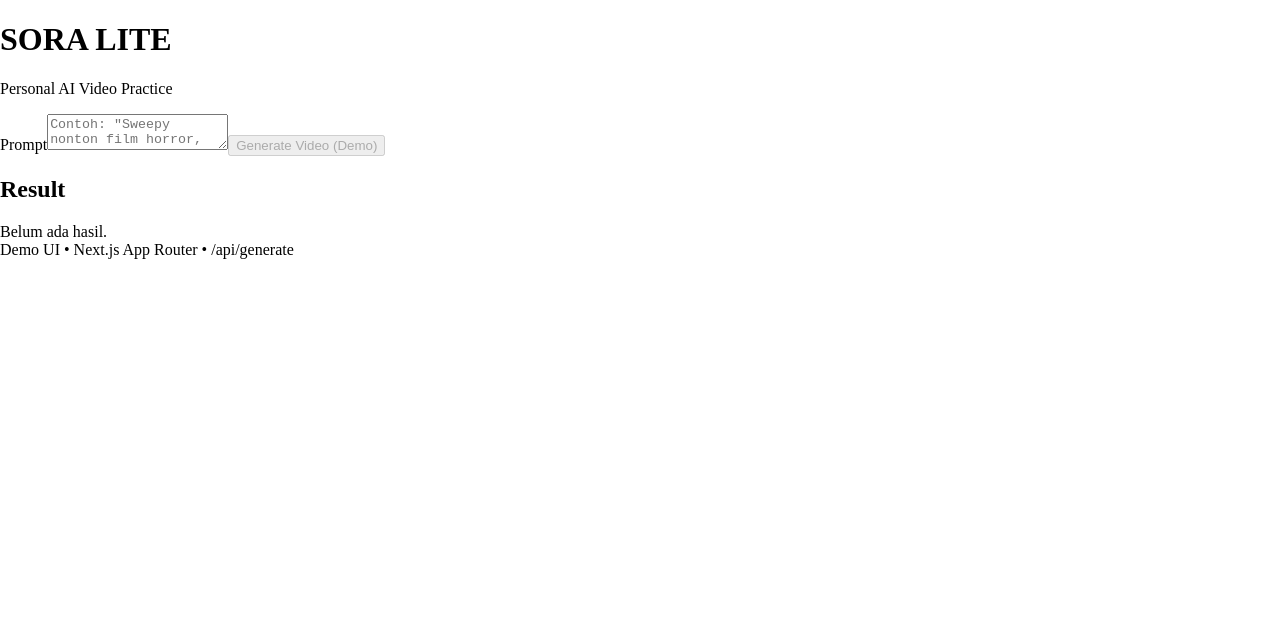
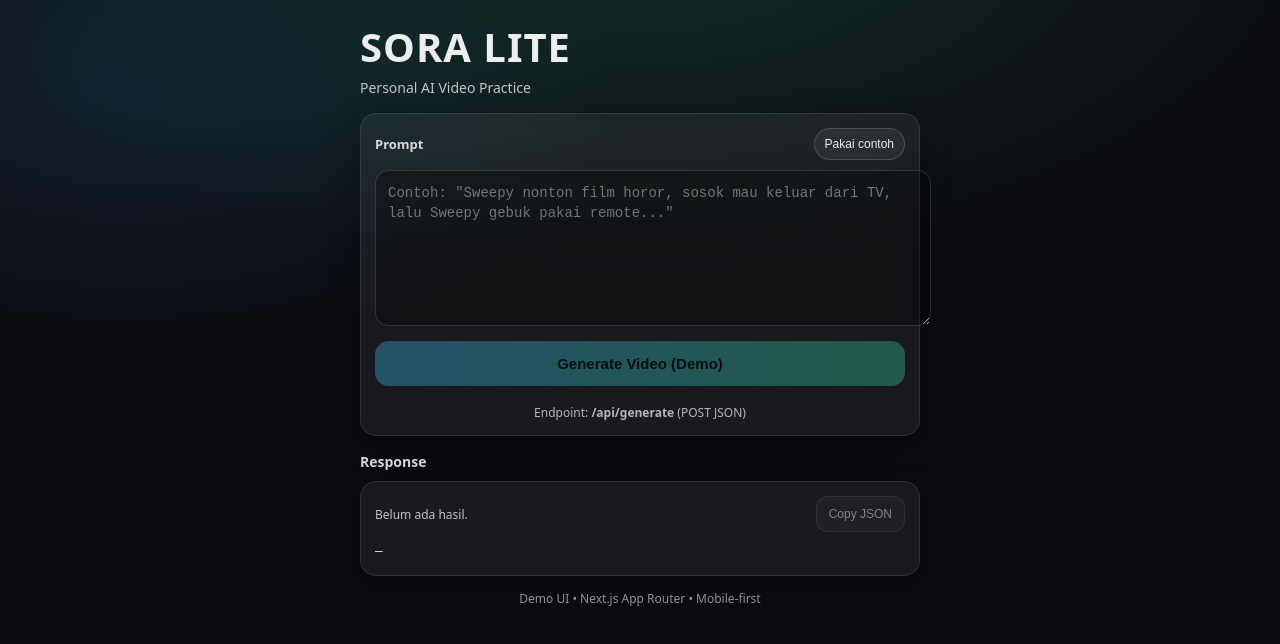
Before and after one commit to hanzonk26/sora-lite, a Next.js app: page / in a window 1280 px wide. Shown: the top 644 px of the page. Built offline with nearby package versions, Linux system fonts and the light colour scheme.

Commit message:
Update page.tsx

```diff
--- a/app/page.tsx
+++ b/app/page.tsx
@@ -1,257 +1,292 @@
 "use client";
 
-import { useMemo, useState } from "react";
+import React, { useMemo, useState } from "react";
 
-type Scene = {
-  scene: number;
-  durationSec?: number;
-  action?: string;
-  camera?: string;
-  lighting?: string;
-  sound?: string;
-  notes?: string;
-};
-
-type ApiResponse = {
-  ok: boolean;
-  input?: { prompt?: string };
-  output?: {
-    title?: string;
-    hook?: string;
-    styleKey?: string;
-    style?: string;
-    storyboard?: Scene[];
-    finalPrompt?: string;
-  };
-  message?: string;
-  error?: string;
-};
+type GenerateResponse = any;
 
 export default function Page() {
   const [prompt, setPrompt] = useState("");
   const [loading, setLoading] = useState(false);
-  const [res, setRes] = useState<ApiResponse | null>(null);
-  const [showRaw, setShowRaw] = useState(false);
+  const [error, setError] = useState<string>("");
+  const [data, setData] = useState<GenerateResponse | null>(null);
 
   const canSubmit = useMemo(() => prompt.trim().length > 0 && !loading, [prompt, loading]);
 
+  const examplePrompt =
+    "Sweepy nonton film horor, kamera dari belakang. Sosok di TV makin mendekat seolah mau keluar. Sweepy gebuk kepalanya pakai remote, sosok mundur. Cinematic horror tapi lucu.";
+
   async function onGenerate() {
-    if (!prompt.trim()) {
-      setRes({ ok: false, error: "Prompt tidak boleh kosong." });
+    setError("");
+    setData(null);
+
+    const p = prompt.trim();
+    if (!p) {
+      setError("Prompt tidak boleh kosong.");
       return;
     }
 
     setLoading(true);
-    setRes(null);
-
     try {
-      const r = await fetch("/api/generate", {
+      const res = await fetch("/api/generate", {
         method: "POST",
         headers: { "Content-Type": "application/json" },
-        body: JSON.stringify({ prompt: prompt.trim() }),
+        body: JSON.stringify({ prompt: p }),
       });
 
-      const data = (await r.json()) as ApiResponse;
+      // kalau server balikin text/html atau error, tetap tangkap
+      const text = await res.text();
+      let json: any = null;
+      try {
+        json = JSON.parse(text);
+      } catch {
+        json = { ok: false, raw: text };
+      }
 
-      // Kalau server balikin error tapi HTTP 200, tetap tampilkan
-      setRes(data);
+      if (!res.ok) {
+        setError(json?.error || `Request gagal (${res.status})`);
+        setData(json);
+      } else {
+        setData(json);
+      }
     } catch (e: any) {
-      setRes({ ok: false, error: e?.message || "Gagal memanggil API." });
+      setError(e?.message || "Terjadi error jaringan.");
     } finally {
       setLoading(false);
     }
   }
 
-  async function copy(text?: string) {
-    if (!text) return;
+  async function onCopy() {
     try {
-      await navigator.clipboard.writeText(text);
-      alert("Copied!");
+      const pretty = data ? JSON.stringify(data, null, 2) : "";
+      await navigator.clipboard.writeText(pretty);
+      // kasih feedback ringan
+      setError("✅ Copied ke clipboard.");
+      setTimeout(() => setError(""), 1200);
     } catch {
-      // fallback
-      const ta = document.createElement("textarea");
-      ta.value = text;
-      document.body.appendChild(ta);
-      ta.select();
-      document.execCommand("copy");
-      ta.remove();
-      alert("Copied!");
+      setError("Gagal copy (browser tidak mengizinkan).");
     }
   }
 
-  const out = res?.output;
+  const styles: Record<string, React.CSSProperties> = {
+    page: {
+      minHeight: "100vh",
+      background: "radial-gradient(1200px 600px at 50% -10%, rgba(52,211,153,0.18), transparent 60%), radial-gradient(900px 500px at 10% 10%, rgba(56,189,248,0.12), transparent 55%), #0b0b10",
+      color: "#EDEDED",
+      padding: "18px 14px 40px",
+      fontFamily: "ui-sans-serif, system-ui, -apple-system, Segoe UI, Roboto, Helvetica, Arial, Apple Color Emoji, Segoe UI Emoji",
+    },
+    container: {
+      maxWidth: 560,
+      margin: "0 auto",
+    },
+    header: {
+      marginTop: 8,
+      marginBottom: 16,
+      textAlign: "left",
+    },
+    title: {
+      fontSize: 40,
+      lineHeight: 1.05,
+      letterSpacing: 1,
+      margin: 0,
+      fontWeight: 800,
+    },
+    subtitle: {
+      marginTop: 10,
+      opacity: 0.8,
+      fontSize: 14,
+    },
+    card: {
+      background: "rgba(255,255,255,0.06)",
+      border: "1px solid rgba(255,255,255,0.10)",
+      borderRadius: 16,
+      padding: 14,
+      boxShadow: "0 10px 30px rgba(0,0,0,0.35)",
+      backdropFilter: "blur(8px)",
+    },
+    labelRow: {
+      display: "flex",
+      alignItems: "center",
+      justifyContent: "space-between",
+      marginBottom: 10,
+      gap: 10,
+    },
+    label: {
+      fontSize: 13,
+      opacity: 0.9,
+      fontWeight: 700,
+    },
+    pillBtn: {
+      border: "1px solid rgba(255,255,255,0.16)",
+      background: "rgba(255,255,255,0.06)",
+      color: "#EDEDED",
+      borderRadius: 999,
+      padding: "8px 10px",
+      fontSize: 12,
+      cursor: "pointer",
+      whiteSpace: "nowrap",
+    },
+    textarea: {
+      width: "100%",
+      minHeight: 130,
+      resize: "vertical",
+      borderRadius: 14,
+      border: "1px solid rgba(255,255,255,0.14)",
+      background: "rgba(0,0,0,0.30)",
+      color: "#EDEDED",
+      padding: 12,
+      fontSize: 14,
+      lineHeight: 1.45,
+      outline: "none",
+    },
+    helper: {
+      marginTop: 10,
+      display: "flex",
+      gap: 10,
+      flexDirection: "column",
+    },
+    button: {
+      width: "100%",
+      border: "none",
+      borderRadius: 14,
+      padding: "14px 14px",
+      fontSize: 15,
+      fontWeight: 900,
+      cursor: canSubmit ? "pointer" : "not-allowed",
+      color: "#061014",
+      background: canSubmit
+        ? "linear-gradient(90deg, #38bdf8 0%, #34d399 100%)"
+        : "linear-gradient(90deg, rgba(56,189,248,0.35), rgba(52,211,153,0.35))",
+      boxShadow: canSubmit ? "0 12px 26px rgba(56,189,248,0.18)" : "none",
+      transition: "transform 0.08s ease",
+      userSelect: "none",
+    },
+    buttonSub: {
+      marginTop: 8,
+      fontSize: 12,
+      opacity: 0.75,
+      textAlign: "center",
+    },
+    error: {
+      marginTop: 10,
+      color: error.startsWith("✅") ? "#34d399" : "#fb7185",
+      fontWeight: 700,
+      fontSize: 13,
+    },
+    sectionTitle: {
+      marginTop: 16,
+      marginBottom: 10,
+      fontSize: 14,
+      fontWeight: 900,
+      opacity: 0.9,
+    },
+    preWrap: {
+      whiteSpace: "pre-wrap",
+      wordBreak: "break-word",
+      margin: 0,
+      fontSize: 12.5,
+      lineHeight: 1.5,
+      fontFamily: "ui-monospace, SFMono-Regular, Menlo, Monaco, Consolas, Liberation Mono, Courier New, monospace",
+      color: "#EDEDED",
+    },
+    responseTopRow: {
+      display: "flex",
+      gap: 10,
+      alignItems: "center",
+      justifyContent: "space-between",
+      marginBottom: 10,
+    },
+    copyBtn: {
+      border: "1px solid rgba(255,255,255,0.16)",
+      background: "rgba(255,255,255,0.06)",
+      color: "#EDEDED",
+      borderRadius: 12,
+      padding: "10px 12px",
+      fontSize: 12,
+      cursor: data ? "pointer" : "not-allowed",
+      opacity: data ? 1 : 0.5,
+      userSelect: "none",
+    },
+    footer: {
+      marginTop: 14,
+      fontSize: 12,
+      opacity: 0.6,
+      textAlign: "center",
+    },
+  };
+
+  const pretty = useMemo(() => (data ? JSON.stringify(data, null, 2) : ""), [data]);
 
   return (
-    <main className="min-h-screen px-4 py-8 bg-black text-white">
-      <div className="mx-auto w-full max-w-xl">
-        {/* Header */}
-        <div className="text-center mb-6">
-          <h1 className="text-4xl font-extrabold tracking-wide">SORA LITE</h1>
-          <p className="text-white/70 mt-2">Personal AI Video Practice</p>
+    <main style={styles.page}>
+      <div style={styles.container}>
+        <header style={styles.header}>
+          <h1 style={styles.title}>SORA LITE</h1>
+          <div style={styles.subtitle}>Personal AI Video Practice</div>
+        </header>
+
+        <section style={styles.card}>
+          <div style={styles.labelRow}>
+            <div style={styles.label}>Prompt</div>
+            <button
+              type="button"
+              style={styles.pillBtn}
+              onClick={() => {
+                setPrompt(examplePrompt);
+                setError("");
+              }}
+              title="Isi contoh prompt"
+            >
+              Pakai contoh
+            </button>
           </div>
 
-        {/* Prompt Card */}
-        <section className="bg-white/5 border border-white/10 rounded-2xl p-4 shadow-lg">
-          <label className="text-sm text-white/70">Prompt</label>
           <textarea
-            className="mt-2 w-full min-h-[120px] rounded-xl bg-black/40 border border-white/10 p-3 outline-none focus:border-white/30 text-white placeholder:text-white/30"
-            placeholder='Contoh: "Sweepy nonton film horror, sosok di TV makin dekat, Sweepy gebuk TV pakai remote, lucu tapi tegang"'
             value={prompt}
             onChange={(e) => setPrompt(e.target.value)}
+            placeholder='Contoh: "Sweepy nonton film horor, sosok mau keluar dari TV, lalu Sweepy gebuk pakai remote..."'
+            style={styles.textarea}
           />
 
+          <div style={styles.helper}>
             <button
+              type="button"
+              style={styles.button}
               onClick={onGenerate}
               disabled={!canSubmit}
-            className="mt-4 w-full rounded-xl py-3 font-semibold bg-gradient-to-r from-sky-500 to-emerald-400 text-black disabled:opacity-50 disabled:cursor-not-allowed"
+              onMouseDown={(e) => {
+                // efek klik ringan
+                if (canSubmit) (e.currentTarget as HTMLButtonElement).style.transform = "scale(0.99)";
+              }}
+              onMouseUp={(e) => ((e.currentTarget as HTMLButtonElement).style.transform = "scale(1)")}
+              onMouseLeave={(e) => ((e.currentTarget as HTMLButtonElement).style.transform = "scale(1)")}
             >
               {loading ? "Generating..." : "Generate Video (Demo)"}
             </button>
 
-          {!prompt.trim() && res?.error && (
-            <p className="mt-3 text-sm text-red-400">{res.error}</p>
-          )}
+            <div style={styles.buttonSub}>
+              Endpoint: <b>/api/generate</b> (POST JSON)
+            </div>
+
+            {error ? <div style={styles.error}>{error}</div> : null}
+          </div>
         </section>
 
-        {/* Result */}
-        <section className="mt-6">
-          <div className="flex items-center justify-between mb-3">
-            <h2 className="text-lg font-semibold">Result</h2>
-            {res && (
-              <button
-                className="text-sm text-white/70 underline"
-                onClick={() => setShowRaw((v) => !v)}
-              >
-                {showRaw ? "Sembunyikan JSON" : "Lihat JSON"}
-              </button>
-            )}
+        <div style={styles.sectionTitle}>Response</div>
+        <section style={styles.card}>
+          <div style={styles.responseTopRow}>
+            <div style={{ fontSize: 12, opacity: 0.8 }}>
+              {data ? "Ada hasil." : "Belum ada hasil."}
             </div>
-
-          {!res && (
-            <div className="bg-white/5 border border-white/10 rounded-2xl p-4 text-white/70">
-              Belum ada hasil.
-            </div>
-          )}
-
-          {res && !res.ok && (
-            <div className="bg-red-500/10 border border-red-500/30 rounded-2xl p-4">
-              <p className="font-semibold text-red-300">Error</p>
-              <p className="text-red-200/80 mt-1">{res.error || res.message || "Terjadi error."}</p>
-            </div>
-          )}
-
-          {res && res.ok && out && (
-            <div className="space-y-4">
-              {/* Summary */}
-              <div className="bg-white/5 border border-white/10 rounded-2xl p-4">
-                <p className="text-white/60 text-xs mb-1">Title</p>
-                <p className="text-xl font-bold">{out.title || "-"}</p>
-
-                {out.hook && (
-                  <>
-                    <p className="text-white/60 text-xs mt-4 mb-1">Hook</p>
-                    <p className="text-white/90">{out.hook}</p>
-                  </>
-                )}
-
-                {out.style && (
-                  <>
-                    <p className="text-white/60 text-xs mt-4 mb-1">Style</p>
-                    <p className="text-white/90">{out.style}</p>
-                  </>
-                )}
-              </div>
-
-              {/* Storyboard */}
-              {Array.isArray(out.storyboard) && out.storyboard.length > 0 && (
-                <div className="bg-white/5 border border-white/10 rounded-2xl p-4">
-                  <p className="font-semibold mb-3">Storyboard</p>
-
-                  <div className="space-y-3">
-                    {out.storyboard.map((s, idx) => (
-                      <div
-                        key={idx}
-                        className="rounded-xl border border-white/10 bg-black/30 p-3"
-                      >
-                        <div className="flex items-center justify-between">
-                          <p className="font-semibold">
-                            Scene {s.scene ?? idx + 1}
-                          </p>
-                          {s.durationSec ? (
-                            <span className="text-xs text-white/60">
-                              {s.durationSec}s
-                            </span>
-                          ) : null}
-                        </div>
-
-                        {s.action && (
-                          <p className="text-sm text-white/90 mt-2">
-                            <span className="text-white/60">Action: </span>
-                            {s.action}
-                          </p>
-                        )}
-                        {s.camera && (
-                          <p className="text-sm text-white/90 mt-1">
-                            <span className="text-white/60">Camera: </span>
-                            {s.camera}
-                          </p>
-                        )}
-                        {s.lighting && (
-                          <p className="text-sm text-white/90 mt-1">
-                            <span className="text-white/60">Lighting: </span>
-                            {s.lighting}
-                          </p>
-                        )}
-                        {s.sound && (
-                          <p className="text-sm text-white/90 mt-1">
-                            <span className="text-white/60">Sound: </span>
-                            {s.sound}
-                          </p>
-                        )}
-                        {s.notes && (
-                          <p className="text-sm text-white/90 mt-1">
-                            <span className="text-white/60">Notes: </span>
-                            {s.notes}
-                          </p>
-                        )}
-                      </div>
-                    ))}
-                  </div>
-                </div>
-              )}
-
-              {/* Final Prompt */}
-              {out.finalPrompt && (
-                <div className="bg-white/5 border border-white/10 rounded-2xl p-4">
-                  <div className="flex items-center justify-between gap-3">
-                    <p className="font-semibold">Final Prompt</p>
-                    <button
-                      onClick={() => copy(out.finalPrompt)}
-                      className="text-sm px-3 py-1 rounded-lg bg-white/10 border border-white/10 hover:bg-white/20"
-                    >
-                      Copy
+            <button type="button" style={styles.copyBtn} onClick={onCopy} disabled={!data}>
+              Copy JSON
             </button>
           </div>
 
-                  <pre className="mt-3 whitespace-pre-wrap break-words text-sm text-white/90 bg-black/30 border border-white/10 rounded-xl p-3">
-                    {out.finalPrompt}
-                  </pre>
-                </div>
-              )}
-            </div>
-          )}
-
-          {/* Raw JSON */}
-          {res && showRaw && (
-            <pre className="mt-4 whitespace-pre-wrap break-words text-xs text-white/80 bg-black/40 border border-white/10 rounded-2xl p-4">
-              {JSON.stringify(res, null, 2)}
-            </pre>
-          )}
+          <pre style={styles.preWrap}>{data ? pretty : "—"}</pre>
         </section>
 
-        <footer className="mt-8 text-center text-xs text-white/40">
-          Demo UI • Next.js App Router • /api/generate
-        </footer>
+        <div style={styles.footer}>Demo UI • Next.js App Router • Mobile-first</div>
       </div>
     </main>
   );
```
Lines whose indentation alone changed are shown as unchanged.
